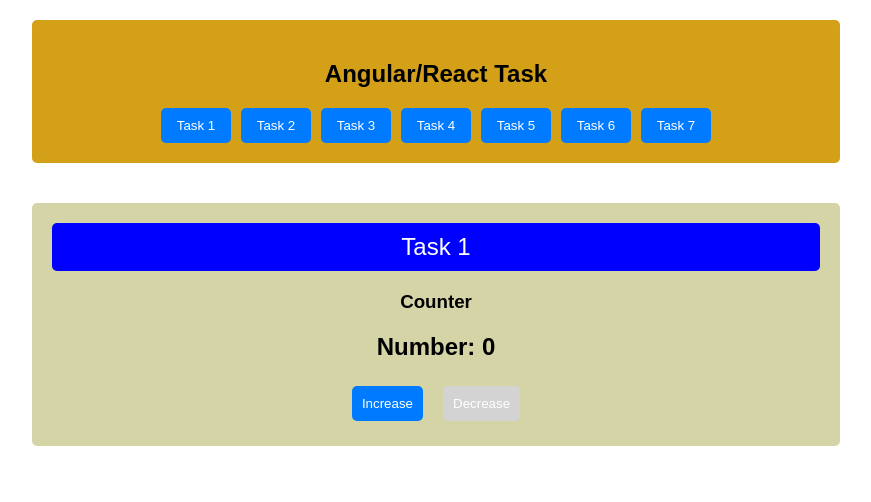
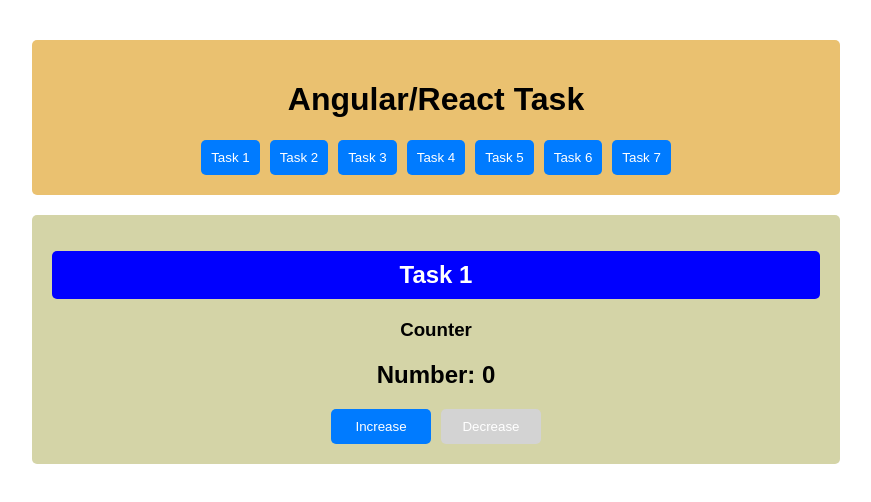
Before and after one commit to gaebar/my-react-dashboard, a React (Create React App) app: page /task1 in a window 1280 px wide. Shown: the top 502 px of the page, without its empty margins (204-1075 px from the left). Built offline with nearby package versions, Linux system fonts and the light colour scheme.

Commit message:
Update file paths and component names for Counter and TasksMenu

```diff
--- a/src/App.tsx
+++ b/src/App.tsx
@@ -1,8 +1,7 @@
 import React from 'react';
 import { BrowserRouter as Router, Route, Routes } from 'react-router-dom';
-import Dashboard from './components/Dashboard';
+import Dashboard from './components/Dashboard/Dashboard';
 import Counter from './components/Counter/Counter';
-import TasksMenu from './components/TasksMenu/TasksMenu';
 import TodoList from './components/TodoList/TodoList';
 import './App.css';
 
@@ -10,12 +9,11 @@
   return (
     <Router>
       <div className="container">
-        <TasksMenu />
+        <Dashboard />
         <Routes>
-          <Route path="/" element={<Dashboard />} />
+          <Route path="/" element={<div />} />
           <Route path="/task1" element={<Counter />} />
           <Route path="/task2" element={<TodoList />} />
-          {/* Add routes for other tasks here */}
         </Routes>
       </div>
     </Router>
--- a/src/components/Counter/Counter.css
+++ b/src/components/Counter/Counter.css
@@ -9,31 +9,35 @@
     margin-right: auto;
   }
 
-.task-title {
+  .counter-title {
     background-color: #0000FF;
     color: white;
-  padding: 10px;
+    padding: 5px;
     border-radius: 5px;
-  margin-bottom: 20px;
-  text-align: center;
-  font-size: 24px; /* Ensure the font size is the same */
   }
 
   .counter-number {
     font-size: 24px;
-  margin-bottom: 20px;
+    margin: 20px 0;
+  }
+
+  .counter-buttons {
+    display: flex;
+    justify-content: center;
+    gap: 10px;
   }
 
   .counter-buttons button {
     padding: 10px;
-  margin: 5px;
     background-color: #007BFF;
     color: white;
     border: none;
     border-radius: 5px;
     cursor: pointer;
+    min-width: 100px;
   }
 
-.counter-buttons button:hover {
-  background-color: #0056b3;
+  .counter-buttons button:disabled {
+    background-color: #D3D3D3;
+    cursor: not-allowed;
   }
--- a/src/components/Counter/Counter.tsx
+++ b/src/components/Counter/Counter.tsx
@@ -16,7 +16,7 @@
 
   return (
     <div className="counter-container">
-      <div className="task-title">Task 1</div>
+      <h1 className="task-title">Task 1</h1>
       <h3>Counter</h3>
       <h3 className="counter-number">Number: {number}</h3>
       <div className="counter-buttons">
--- a/src/components/Dashboard.tsx
+++ /dev/null
@@ -1,11 +0,0 @@
-import React from 'react';
-
-const Dashboard: React.FC = () => {
-  return (
-    <div>
-      <h1>Dashboard</h1>
-    </div>
-  );
-};
-
-export default Dashboard;
--- a/src/components/TasksMenu/TasksMenu.css
+++ b/src/components/Dashboard/Dashboard.css
@@ -1,12 +1,23 @@
-.tasks-menu {
-  background-color: #D4A017;
+/* src/components/Dashboard/Dashboard.css */
+.dashboard-container {
+  background-color: #eac170;
   padding: 20px;
   border-radius: 5px;
   text-align: center;
-  margin-bottom: 20px;
+  margin-top: 20px;
   width: 60%;
   margin-left: auto;
   margin-right: auto;
+}
+
+.dashboard-title {
+  background-color: #0000FF;
+  color: white;
+  padding: 10px;
+  border-radius: 5px;
+  margin-bottom: 20px;
+  text-align: center;
+  font-size: 24px;
 }
 
 .buttons-container {
@@ -14,17 +25,15 @@
   justify-content: center;
   flex-wrap: wrap;
   gap: 10px;
-  margin-top: 10px;
 }
 
 .task-button {
-  padding: 10px;
+  padding: 10px 20px;
   background-color: #007BFF;
   color: white;
   border: none;
   border-radius: 5px;
   cursor: pointer;
-  min-width: 70px;
 }
 
 .task-button:hover {
--- a/src/components/TasksMenu/TasksMenu.tsx
+++ b/src/components/Dashboard/Dashboard.tsx
@@ -1,11 +1,11 @@
 import React from 'react';
 import { Link } from 'react-router-dom';
-import './TasksMenu.css';
+import './Dashboard.css';
 
-const TasksMenu: React.FC = () => {
+const Dashboard: React.FC = () => {
   return (
-    <div className="tasks-menu">
-      <h2>Angular/React Task</h2>
+    <div className="dashboard-container">
+      <h1>Angular/React Task</h1>
       <div className="buttons-container">
         <Link to="/task1"><button className="task-button">Task 1</button></Link>
         <Link to="/task2"><button className="task-button">Task 2</button></Link>
@@ -19,4 +19,4 @@
   );
 };
 
-export default TasksMenu;
+export default Dashboard;
--- a/src/components/TodoList/TodoList.tsx
+++ b/src/components/TodoList/TodoList.tsx
@@ -28,7 +28,7 @@
 
   return (
     <div className="todo-list-container">
-      <div className="task-title">Task 2</div>
+      <h1 className="task-title">Task 2</h1>
       <h3>To-Do List</h3>
       <div className="input-container">
         <input
```
Lines whose indentation alone changed are shown as unchanged.
